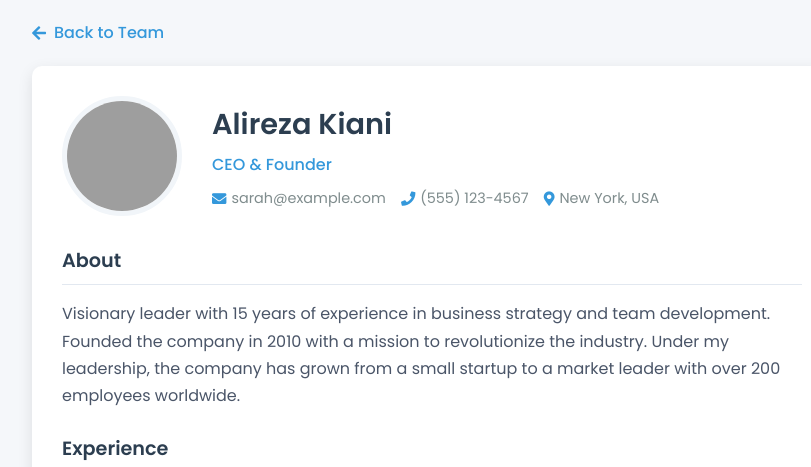
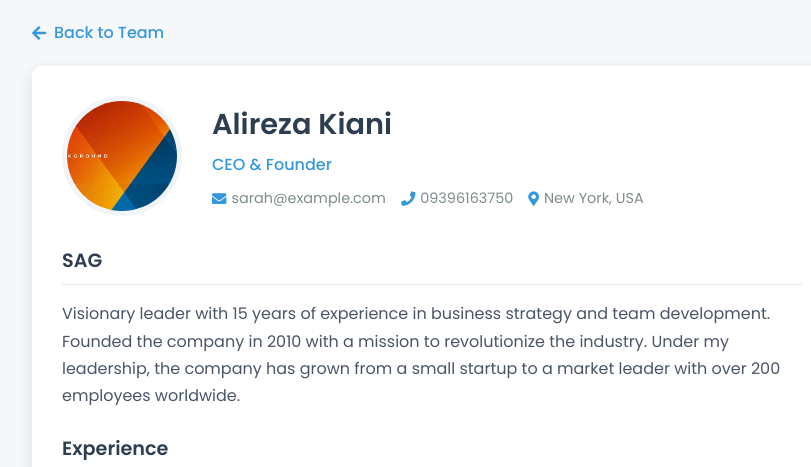
Before and after one commit to alirezaunix/Fullstack-3, a Django app: page /person/1 in a window 1280 px wide. Shown: the top 467 px of the page, without its empty margins (208-1019 px from the left). Run offline with Django 5.2, Linux system fonts and the light colour scheme; data comes from the database, SQL or seed files in the repository; both versions use the stored data as it was after the commit; grey boxes are pictures that could not be loaded.

Commit message:
Image and url Added

```diff
--- a/HumanResource/HumanResource/settings.py
+++ b/HumanResource/HumanResource/settings.py
@@ -9,7 +9,7 @@ https://docs.djangoproject.com/en/5.1/topics/settings/
 For the full list of settings and their values, see
 https://docs.djangoproject.com/en/5.1/ref/settings/
 """
-
+import os
 from pathlib import Path
 
 # Build paths inside the project like this: BASE_DIR / 'subdir'.
@@ -122,3 +122,7 @@ STATIC_URL = 'static/'
 # https://docs.djangoproject.com/en/5.1/ref/settings/#default-auto-field
 
 DEFAULT_AUTO_FIELD = 'django.db.models.BigAutoField'
+
+
+MEDIA_URL = '/media/'
+MEDIA_ROOT = os.path.join(BASE_DIR, 'media')
--- a/HumanResource/HumanResource/urls.py
+++ b/HumanResource/HumanResource/urls.py
@@ -15,11 +15,14 @@ Including another URLconf
     2. Add a URL to urlpatterns:  path('blog/', include('blog.urls'))
 """
 from django.contrib import admin
-from django.urls import path
+from django.urls import path, include
 from PersonApp import views
+from django.conf import settings
+from django.conf.urls.static import static
 
 urlpatterns = [
     path('admin/', admin.site.urls),
     path('list/',views.index),
     path('person/<int:id>',views.personPage),
-]
+
+]+static(settings.MEDIA_URL, document_root=settings.MEDIA_ROOT)
--- a/HumanResource/PersonApp/models.py
+++ b/HumanResource/PersonApp/models.py
@@ -9,6 +9,8 @@ class Perosn(models.Model):
         default=True, verbose_name="Gender , True=MAN")  # man True//woman False
     phone = models.CharField(max_length=15, verbose_name=" Phone Number",null=True,blank=True)
     birthdate=models.DateField(null=True,blank=True)
+    photo = models.ImageField(null=True, blank=True)
+
 
     def __str__(self):
         return f"{self.fname} {self.lname}"
--- a/HumanResource/PersonApp/templates/index.html
+++ b/HumanResource/PersonApp/templates/index.html
@@ -25,7 +25,7 @@
             <div class="person-card">
                 <img src="https://randomuser.me/api/portraits/women/43.jpg" alt="Sarah Johnson" class="person-image">
                 <div class="person-info">
-                    <h2 class="person-name">{{p.fname}} {{p.lname}}</h2>
+                    <a href="/person/{{p.id}}"><h2 class="person-name">{{p.fname}} {{p.lname}}</h2></a>
                     <p class="person-title">{{p.age }}</p>
                     <p class="person-bio"> {%if p.gender %} Male {%else%}Female{%endif%}</p>
                     <div class="person-contact">
--- a/HumanResource/PersonApp/templates/person.html
+++ b/HumanResource/PersonApp/templates/person.html
@@ -1,5 +1,4 @@
 {% load  static %}
-
 <!DOCTYPE html>
 <html lang="en">
 <head>
@@ -19,20 +18,20 @@
 
         <div class="profile-card">
             <div class="profile-header">
-                <img src="https://randomuser.me/api/portraits/women/43.jpg" alt="Sarah Johnson" class="profile-image">
+                <img src="{{p.photo.url}}"  class="profile-image">
                 <div class="profile-info">
                     <h1>{{p.fname}} {{p.lname}}</h1>
                     <span class="title">CEO & Founder</span>
                     <div class="contact-info">
                         <span class="contact-item"><i class="fas fa-envelope"></i> sarah@example.com</span>
-                        <span class="contact-item"><i class="fas fa-phone"></i> (555) 123-4567</span>
+                        <span class="contact-item"><i class="fas fa-phone"></i>{{p.phone}}</span>
                         <span class="contact-item"><i class="fas fa-map-marker-alt"></i> New York, USA</span>
                     </div>
                 </div>
             </div>
 
             <div class="section">
-                <h2 class="section-title">About</h2>
+                <h2 class="section-title">SAG</h2>
                 <div class="section-content">
                     <p>Visionary leader with 15 years of experience in business strategy and team development. Founded the company in 2010 with a mission to revolutionize the industry. Under my leadership, the company has grown from a small startup to a market leader with over 200 employees worldwide.</p>
                 </div>
```
Also changed, not shown: HumanResource/PersonApp/migrations/0003_perosn_photo.py (added), HumanResource/db.sqlite3, HumanResource/media/1.jpg (added), HumanResource/media/101818_0537_NoSQLTutori1.webp (added).
